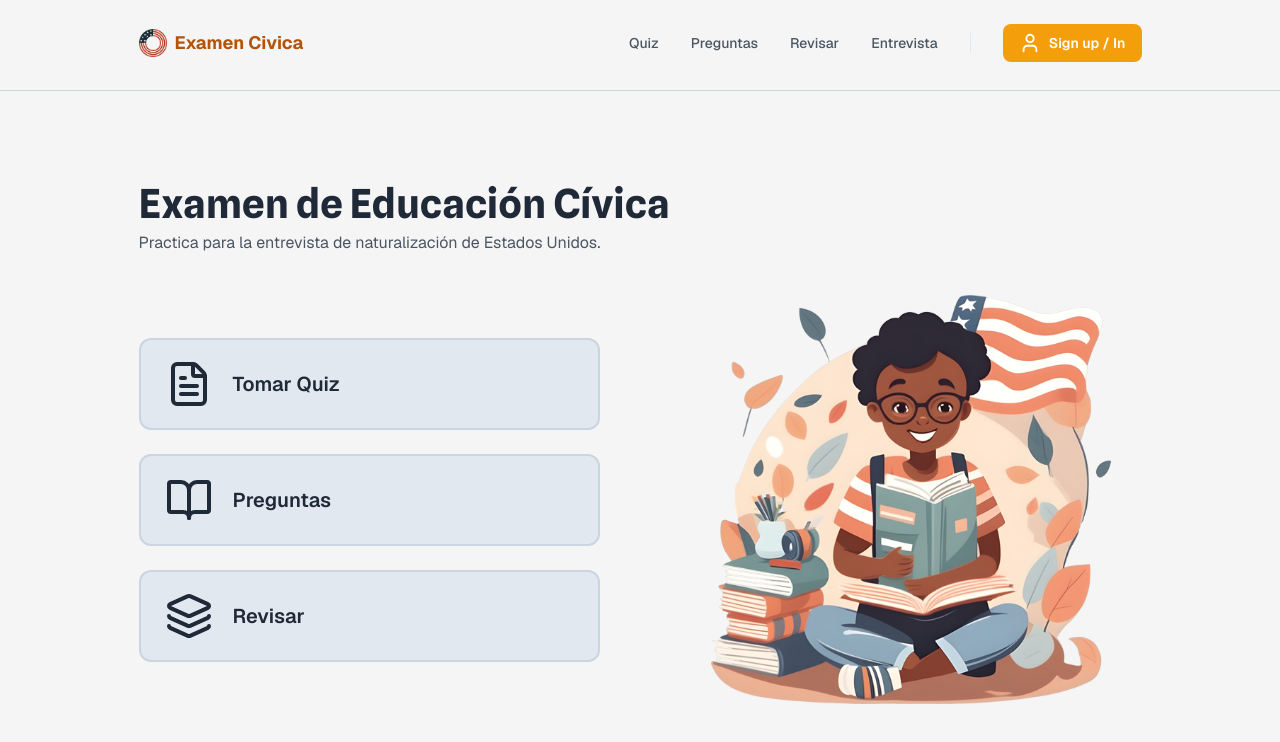
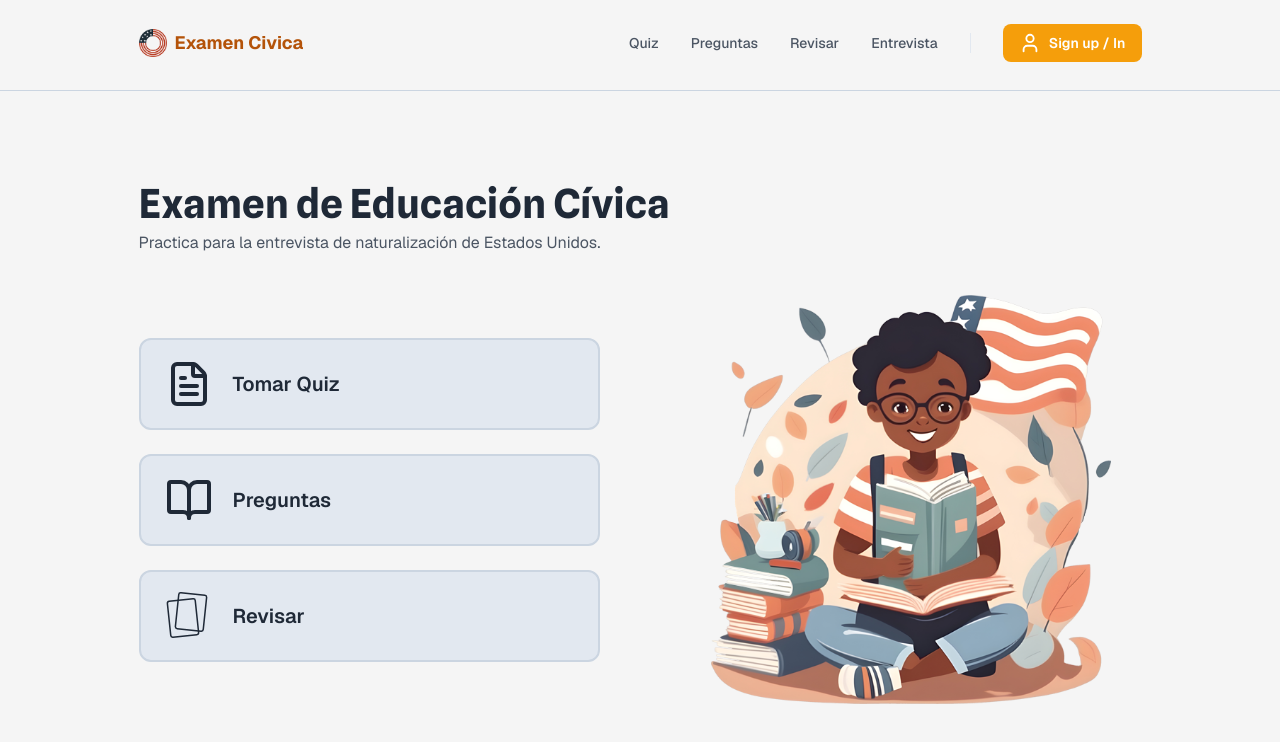
Before and after one commit to dmduffis/examen-civica-eeuu, a Next.js app: page / in a window 1280 px wide. Shown: the top 742 px of the page. Built offline with nearby package versions, Linux system fonts and the light colour scheme; no server answers.

Commit message:
flashcard icon fix

```diff
--- a/src/app/page.tsx
+++ b/src/app/page.tsx
@@ -1,7 +1,26 @@
 import Image from "next/image";
 import Link from "next/link";
-import { FileText, BookOpen, Layers } from "lucide-react";
+import { FileText, BookOpen } from "lucide-react";
 import boyReading from "./assets/images/quiz_start.png";
+
+const FlashcardIcon = ({ size = 48, className = "" }: { size?: number; className?: string }) => (
+  <svg
+    xmlns="http://www.w3.org/2000/svg"
+    viewBox="0 0 48 48"
+    fill="none"
+    stroke="currentColor"
+    strokeWidth="1.5"
+    strokeLinecap="round"
+    strokeLinejoin="round"
+    width={size}
+    height={size}
+    className={className}
+    aria-hidden
+  >
+    <rect x="4" y="8" width="28" height="36" rx="2" transform="rotate(-6 18 26)" />
+    <rect x="12" y="2" width="28" height="36" rx="2" transform="rotate(6 26 20)" />
+  </svg>
+);
 
 const linkClass =
   "rounded-xl text-gray-800 py-4 px-5 sm:py-5 sm:px-6 bg-slate-200 border-2 border-slate-300 hover:bg-amber-100 hover:border-amber-200 inline-flex flex-row items-center justify-start gap-4 sm:gap-5 transition-colors min-h-[72px] sm:min-h-0 w-full hover:text-amber-700 transition-colors";
@@ -46,7 +65,7 @@ export default function Home() {
                 </span>
               </Link>
               <Link href="/flashcards" className={linkClass}>
-                <Layers size={48} className="shrink-0" aria-hidden />
+                <FlashcardIcon size={48} className="shrink-0" />
                 <span className="text-lg sm:text-xl font-semibold">
                   Revisar
                 </span>
```
Also changed, not shown: src/app/assets/images/flashcard_icon.svg (added).
